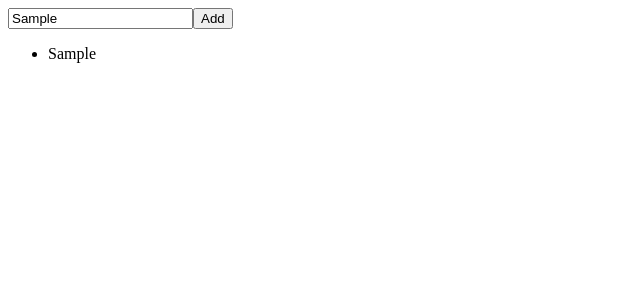
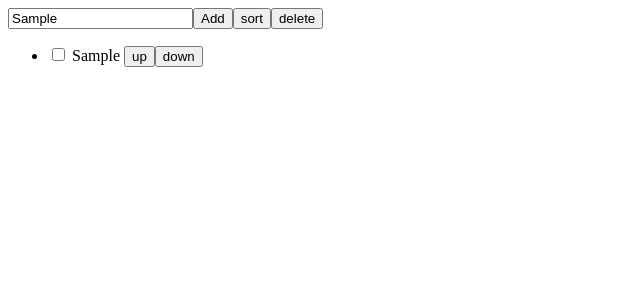
Before and after one commit to ankitbhardwaj78/Amgular-Todo, an Angular app: page / in a window 1280 px wide. Both pictures are taken after typing "Sample" into the empty fields and a click on the button "Add". Shown: the top 300 px of the page, without its empty margins (0-640 px from the left). Built offline with nearby package versions, Linux system fonts and the light colour scheme.

Commit message:
sort and delete feature added

```diff
--- a/src/app/header/header.component.html
+++ b/src/app/header/header.component.html
@@ -1,3 +1,5 @@
 <input type="text" #input>
 <button (click)="add(input.value)">Add</button>
+<button (click)="sort()">sort</button>
+<button (click)="delete()">delete</button>
 <app-main [todolist]="todolist"></app-main>
--- a/src/app/header/header.component.ts
+++ b/src/app/header/header.component.ts
@@ -7,18 +7,42 @@ import { Todo } from '../todo';
   styleUrls: ['./header.component.css']
 })
 export class HeaderComponent implements OnInit {
-  todolist:Todo[]=[];
-  todo:Todo;
-  addTodo:boolean=false;
+  todolist: Todo[] = [];
+  todo: Todo;
+  addTodo: boolean = false;
   constructor() { }
 
   ngOnInit() {
   }
-  add(input:string) {
+  add(input: string) {
+    console.log(this);
+
     console.log(input);
     this.todo = new Todo(input);
-   this.todolist.push(this.todo);
-   console.log(this.todolist);
+    this.todolist.push(this.todo);
+    console.log(this.todolist);
+    var result = this.todolist.filter(function (obj) {
+      console.log(obj.task == input);
+    });
+  }
+
+  delete(){
+    for(let i=0;i<this.todolist.length;i++){
+      if(this.todolist[i].done)
+      {
+        this.todolist.splice(i,1);
+        i=i-1;
+      }
+    }
+  }
+
+  sort(){
+    console.log("in sort");
+
+    this.todolist.sort(function(x, y){
+      return Number(x.done) - Number(y.done);
+    })
+    console.log(this.todolist);
 
   }
 }
--- a/src/app/main/main.component.html
+++ b/src/app/main/main.component.html
@@ -1,7 +1,10 @@
 <ul>
 
-<li *ngFor ="let todo of todolist">
-    {{todo.task}}
-</li>
+    <li *ngFor="let todo of todolist">
+        <input *ngIf="todo.done" type="checkbox" checked (click)="todo.done=!todo.done">
+        <input *ngIf="!todo.done" type="checkbox" (click)="todo.done=!todo.done"> {{todo.task}}
+        <button >up</button>
+        <button>down</button>
+    </li>
 
 </ul>
--- a/src/app/todo.ts
+++ b/src/app/todo.ts
@@ -1,6 +1,8 @@
 export class Todo{
-    task:string
+    task:string;
+    done:boolean;
     constructor(task:string){
         this.task=task;
+        this.done=false;
     }
 }
```
